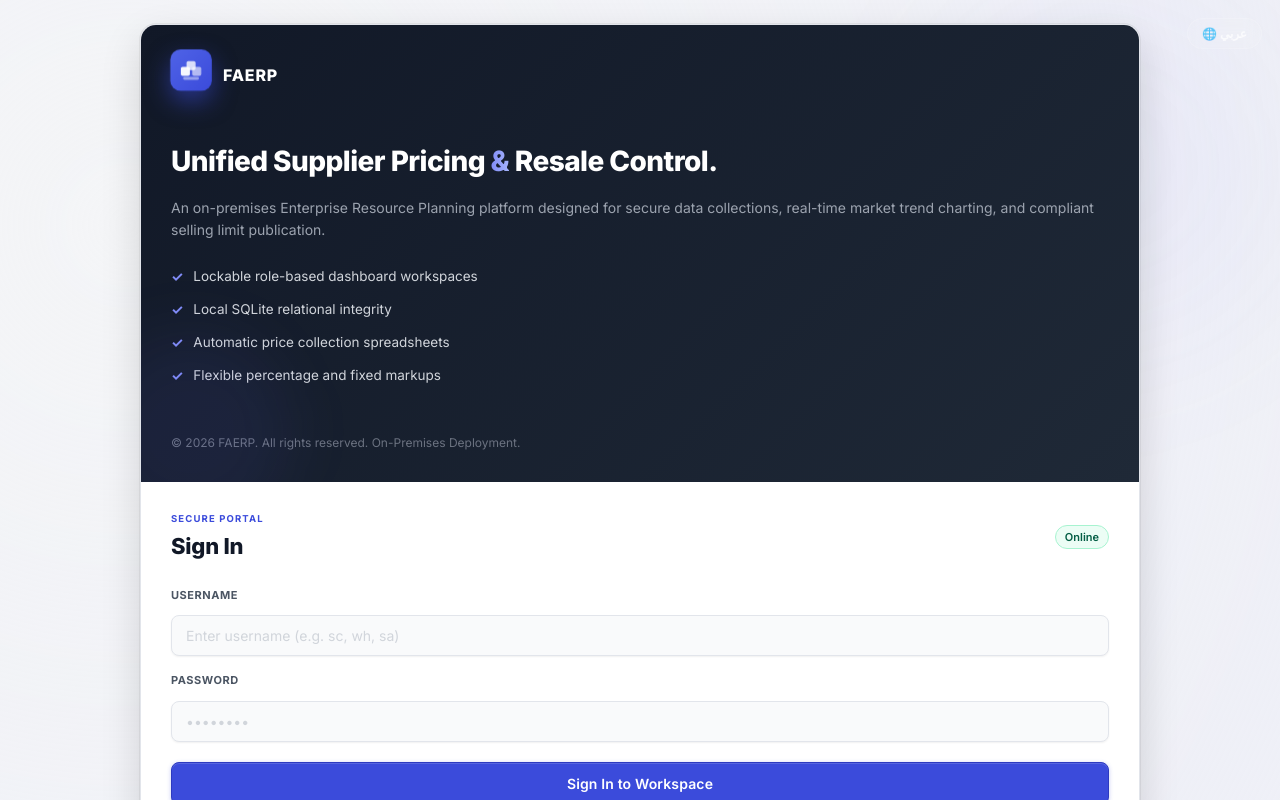
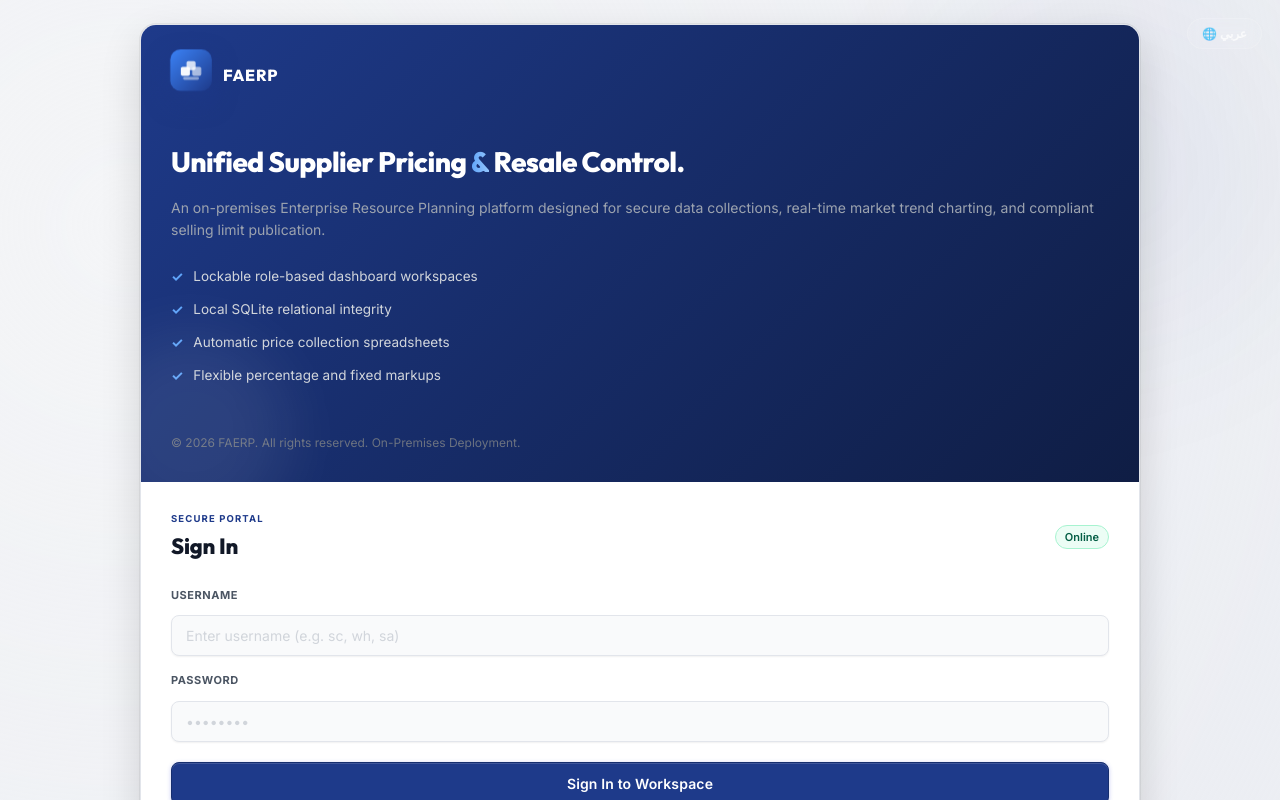
Before and after one commit to alielsheikh-max/faerp, a Next.js app: page / in a window 1280 px wide. Built offline with nearby package versions, Linux system fonts and the light colour scheme.

Commit message:
style: update branding to deep blue and apply Outfit font

```diff
--- a/src/app/globals.css
+++ b/src/app/globals.css
@@ -1,4 +1,4 @@
-@import url('https://fonts.googleapis.com/css2?family=Inter:wght@300;400;500;600;700;800&family=JetBrains+Mono:wght@400;500&display=swap');
+@import url('https://fonts.googleapis.com/css2?family=Inter:wght@300;400;500;600;700;800&family=Outfit:wght@400;500;600;700;800&family=JetBrains+Mono:wght@400;500&display=swap');
 
 /* ═══════════════════════════════════════════════════════════════
    DESIGN TOKENS — ERP Professional (Light Default)
@@ -29,10 +29,10 @@
   --text-muted:     #9ca3af;
   --text-dim:       #d1d5db;
 
-  /* Brand — SAP-like Blue-Indigo */
-  --primary:        #3b4bdb;
-  --primary-hover:  #2d3ac0;
-  --primary-light:  rgba(59,75,219,0.08);
+  /* Brand — Deep Blue Branding */
+  --primary:        #1e3a8a;
+  --primary-hover:  #162e6e;
+  --primary-light:  rgba(30,58,138,0.08);
   --indigo-400:     #818cf8;
   --indigo-500:     #6366f1;
   --indigo-600:     #4f46e5;
@@ -111,9 +111,9 @@
   --text-secondary: #94a3b8;
   --text-muted:     #4b5873;
   --text-dim:       rgba(241,245,249,0.3);
-  --primary:        #6366f1;
-  --primary-hover:  #818cf8;
-  --primary-light:  rgba(99,102,241,0.12);
+  --primary:        #3b82f6;
+  --primary-hover:  #60a5fa;
+  --primary-light:  rgba(59,130,246,0.12);
   --success:        #10b981;
   --success-light:  rgba(16,185,129,0.12);
   --danger:         #f43f5e;
@@ -156,8 +156,8 @@
 [data-theme="dark"] .data-table th   { background: rgba(255,255,255,0.03); }
 [data-theme="dark"] .data-table tbody tr:hover { background: rgba(99,102,241,0.05); }
 [data-theme="dark"] .login-page {
-  background: radial-gradient(ellipse 80% 60% at 0% 0%, rgba(99,102,241,0.18), transparent 55%),
-              radial-gradient(ellipse 60% 60% at 100% 100%, rgba(139,92,246,0.14), transparent 55%), #06090f;
+  background: radial-gradient(ellipse 80% 60% at 0% 0%, rgba(59,130,246,0.18), transparent 55%),
+              radial-gradient(ellipse 60% 60% at 100% 100%, rgba(147,197,253,0.14), transparent 55%), #06090f;
 }
 
 /* ═══════════════════════════════════════════════════════════════
@@ -202,7 +202,7 @@ img { display: block; max-width: 100%; }
    SIDEBAR — #058861 green, light fonts
 ═══════════════════════════════════════════════════════════════ */
 .sidebar {
-  background: #046b4c;
+  background: #1e3a8a;
   border-right: 1px solid rgba(0,0,0,0.15);
   padding: 0;
   display: flex;
@@ -210,7 +210,7 @@ img { display: block; max-width: 100%; }
   height: 100vh;
   overflow: hidden;
   z-index: 10;
-  box-shadow: 2px 0 12px rgba(4,107,76,0.30);
+  box-shadow: 2px 0 12px rgba(30,58,138,0.30);
 }
 
 /* Scrollable middle section so footer (sign out etc.) is always visible */
@@ -880,14 +880,14 @@ select option { background: #fff; color: #111827; }
 .login-page {
   display: flex; align-items: center; justify-content: center;
   min-height: 100vh; padding: 24px;
-  background: radial-gradient(circle at 10% 20%, var(--bg-base) 0%, rgba(99,102,241,0.04) 90%), var(--bg-base);
+  background: radial-gradient(circle at 10% 20%, var(--bg-base) 0%, rgba(30,58,138,0.04) 90%), var(--bg-base);
   position: relative; overflow: hidden;
 }
 .login-page::before {
   content: ''; position: absolute;
   width: 500px; height: 500px; top: -100px; right: -100px;
   border-radius: 50%;
-  background: radial-gradient(circle, rgba(99,102,241,0.06), transparent 70%);
+  background: radial-gradient(circle, rgba(30,58,138,0.06), transparent 70%);
   filter: blur(40px); pointer-events: none;
 }
 
@@ -903,7 +903,7 @@ select option { background: #fff; color: #111827; }
 /* Hero Branding Side */
 .hero-copy {
   padding: 56px 48px;
-  background: linear-gradient(135deg, #111827 0%, #1f2937 100%);
+  background: linear-gradient(135deg, #1e3a8a 0%, #0f1d44 100%);
   display: flex; flex-direction: column; justify-content: space-between;
   position: relative; overflow: hidden;
 }
@@ -911,18 +911,18 @@ select option { background: #fff; color: #111827; }
   content: ''; position: absolute;
   bottom: -50px; left: -50px;
   width: 200px; height: 200px; border-radius: 50%;
-  background: rgba(99,102,241,0.08); filter: blur(30px);
+  background: rgba(255,255,255,0.08); filter: blur(30px);
 }
 .hero-brand {
   display: flex; align-items: center; gap: 12px;
 }
 .hero-brand-logo {
   width: 40px; height: 40px;
-  background: linear-gradient(135deg, #4f63e7 0%, #3b4bdb 100%);
+  background: linear-gradient(135deg, #3b82f6 0%, #1e3a8a 100%);
   border-radius: 10px;
   display: flex; align-items: center; justify-content: center;
   color: #ffffff; font-weight: 800; font-size: 18px;
-  box-shadow: 0 4px 12px rgba(59,75,219,0.3);
+  box-shadow: 0 4px 12px rgba(30,58,138,0.3);
   animation: floatIcon 3.5s ease-in-out infinite;
 }
 .hero-brand-name {
@@ -936,7 +936,7 @@ select option { background: #fff; color: #111827; }
   color: #ffffff; letter-spacing: -0.02em; margin-bottom: 16px;
 }
 .hero-main-content h1 span {
-  background: linear-gradient(to right, #818cf8, #a5b4fc);
+  background: linear-gradient(to right, #60a5fa, #93c5fd);
   -webkit-background-clip: text; -webkit-text-fill-color: transparent;
 }
 .hero-main-content p {
@@ -949,7 +949,7 @@ select option { background: #fff; color: #111827; }
   font-size: 13.5px; color: #d1d5db; display: flex; align-items: center; gap: 10px;
 }
 .hero-feature-item::before {
-  content: '✓'; color: #818cf8; font-weight: 700; font-size: 14px;
+  content: '✓'; color: #60a5fa; font-weight: 700; font-size: 14px;
 }
 .hero-footer {
   font-size: 12px; color: #6b7280;
@@ -1072,11 +1072,11 @@ select option { background: #fff; color: #111827; }
 @keyframes floatIcon {
   0%, 100% {
     transform: translateY(0) scale(1);
-    box-shadow: 0 4px 12px rgba(59,75,219,0.3);
+    box-shadow: 0 4px 12px rgba(30,58,138,0.3);
   }
   50% {
     transform: translateY(-5px) scale(1.04);
-    box-shadow: 0 10px 24px rgba(59,75,219,0.55);
+    box-shadow: 0 10px 24px rgba(30,58,138,0.55);
   }
 }
 
@@ -1683,3 +1683,15 @@ body:has(.print-page-wrapper) .content-area {
     display: none !important;
   }
 }
+
+/* Apply outfit font to headers */
+h1, h2, h3, h4, h5, h6,
+.brand-block h1,
+.brand-mark,
+.hero-brand-name,
+.hero-main-content h1,
+.glass-panel .panel-header h2,
+.section-intro h1,
+.stat-card strong {
+  font-family: 'Outfit', var(--font-sans);
+}
```
Also changed, not shown: CLIENT_OVERVIEW.html (+9 -4 lines), 1 other file (tests, documents, lock files or other folders).
